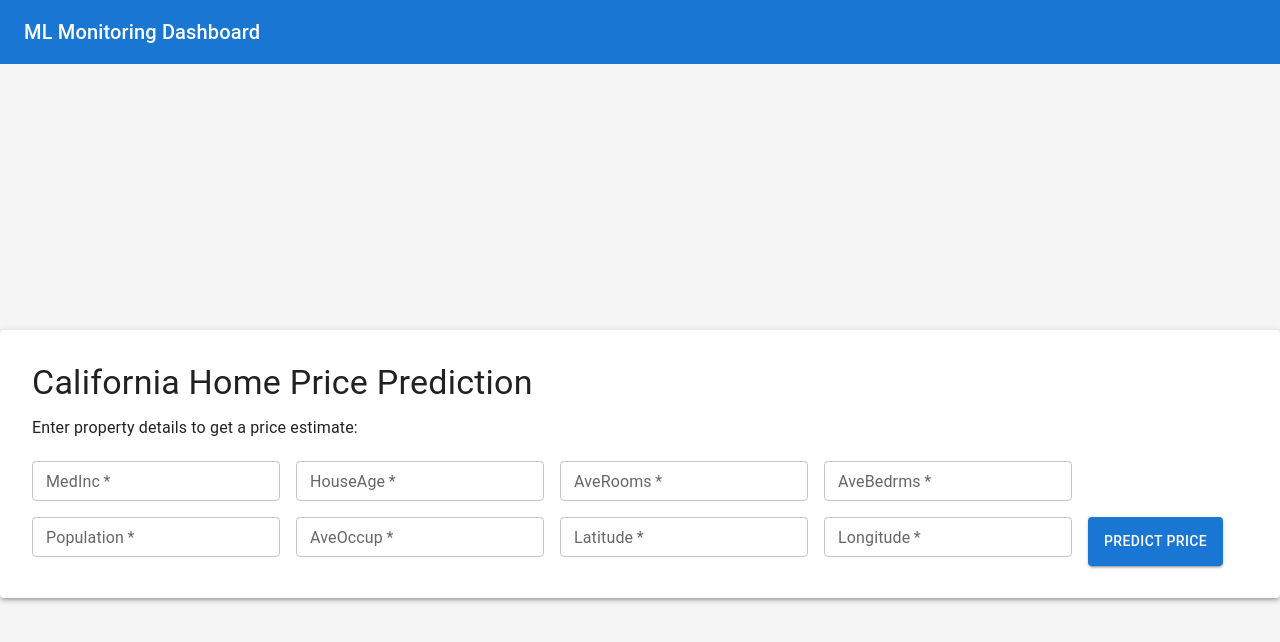
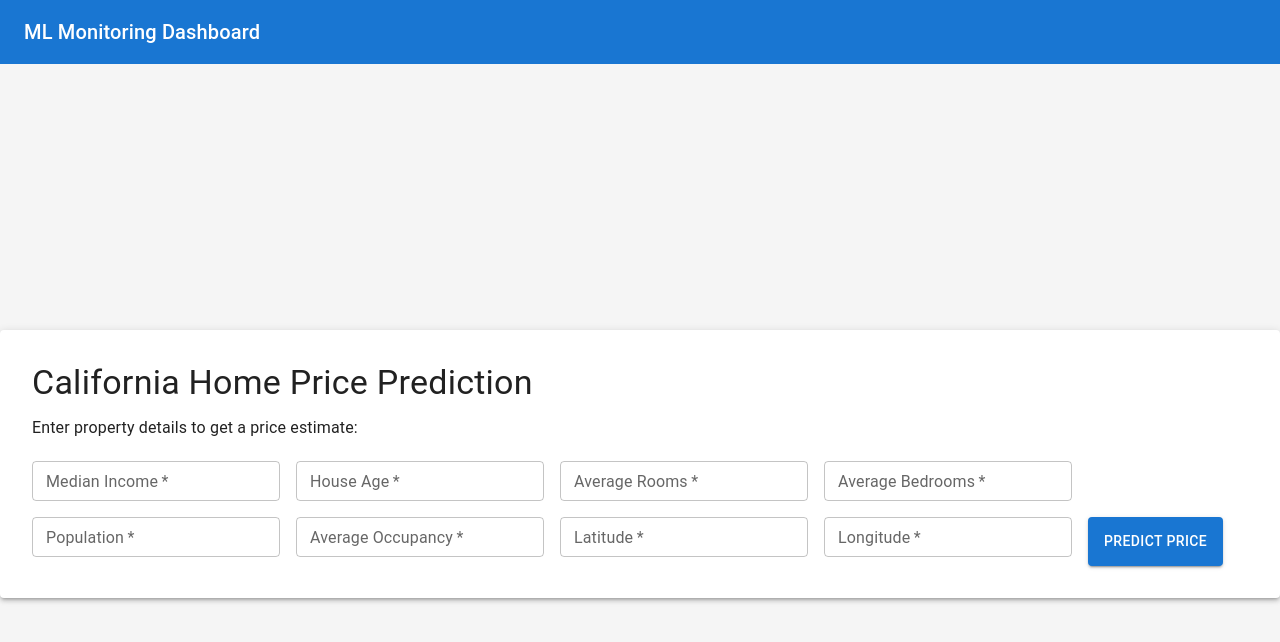
Before and after one commit to navenlaya/ml-monitoring-dashboard, a React (Vite) app in the folder frontend/: page / in a window 1280 px wide. Shown: the top 642 px of the page. Built offline with nearby package versions, Linux system fonts and the light colour scheme.

Commit message:
Improved prediction form: added tooltips for all fields

```diff
--- a/frontend/src/components/UserPrediction.jsx
+++ b/frontend/src/components/UserPrediction.jsx
@@ -3,6 +3,7 @@ import axios from 'axios';
 import Paper from '@mui/material/Paper';
 import Typography from '@mui/material/Typography';
 import TextField from '@mui/material/TextField';
+import Tooltip from '@mui/material/Tooltip';
 import Button from '@mui/material/Button';
 import Grid from '@mui/material/Grid';
 import Box from '@mui/material/Box';
@@ -52,6 +53,18 @@ const UserPrediction = () => {
     }
   };
 
+  // User-friendly labels and tooltips for each field
+  const fieldMeta = {
+    MedInc: { label: 'Median Income', tip: 'Median income in block group (in $10,000s)' },
+    HouseAge: { label: 'House Age', tip: 'Median house age in years' },
+    AveRooms: { label: 'Average Rooms', tip: 'Average number of rooms per household' },
+    AveBedrms: { label: 'Average Bedrooms', tip: 'Average number of bedrooms per household' },
+    Population: { label: 'Population', tip: 'Population of the block group' },
+    AveOccup: { label: 'Average Occupancy', tip: 'Average number of household members' },
+    Latitude: { label: 'Latitude', tip: 'Latitude coordinate' },
+    Longitude: { label: 'Longitude', tip: 'Longitude coordinate' },
+  };
+
   return (
     <Paper elevation={3} sx={{ p: { xs: 2, sm: 4 }, width: '100%', height: '100%', boxSizing: 'border-box', display: 'flex', flexDirection: 'column', justifyContent: 'center' }}>
       <Typography variant="h4" gutterBottom>California Home Price Prediction</Typography>
@@ -60,8 +73,9 @@ const UserPrediction = () => {
         <Grid container spacing={2}>
           {Object.keys(formData).map((key) => (
             <Grid item xs={12} sm={6} key={key}>
+              <Tooltip title={fieldMeta[key]?.tip || ''} arrow placement="top">
                 <TextField
-                label={key}
+                  label={fieldMeta[key]?.label || key}
                   name={key}
                   value={formData[key]}
                   onChange={handleChange}
@@ -71,6 +85,7 @@ const UserPrediction = () => {
                   variant="outlined"
                   size="small"
                 />
+              </Tooltip>
             </Grid>
           ))}
           <Grid item xs={12}>
```
Lines whose indentation alone changed are shown as unchanged.
